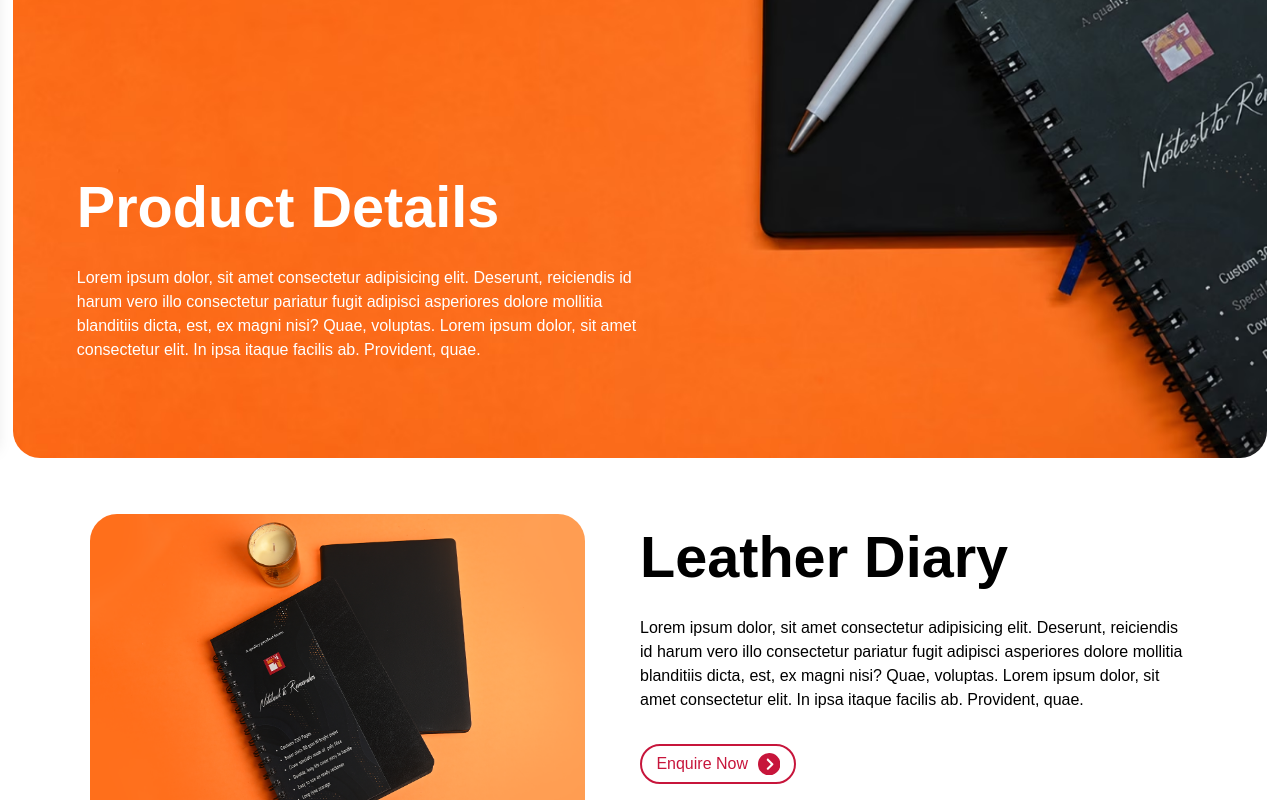
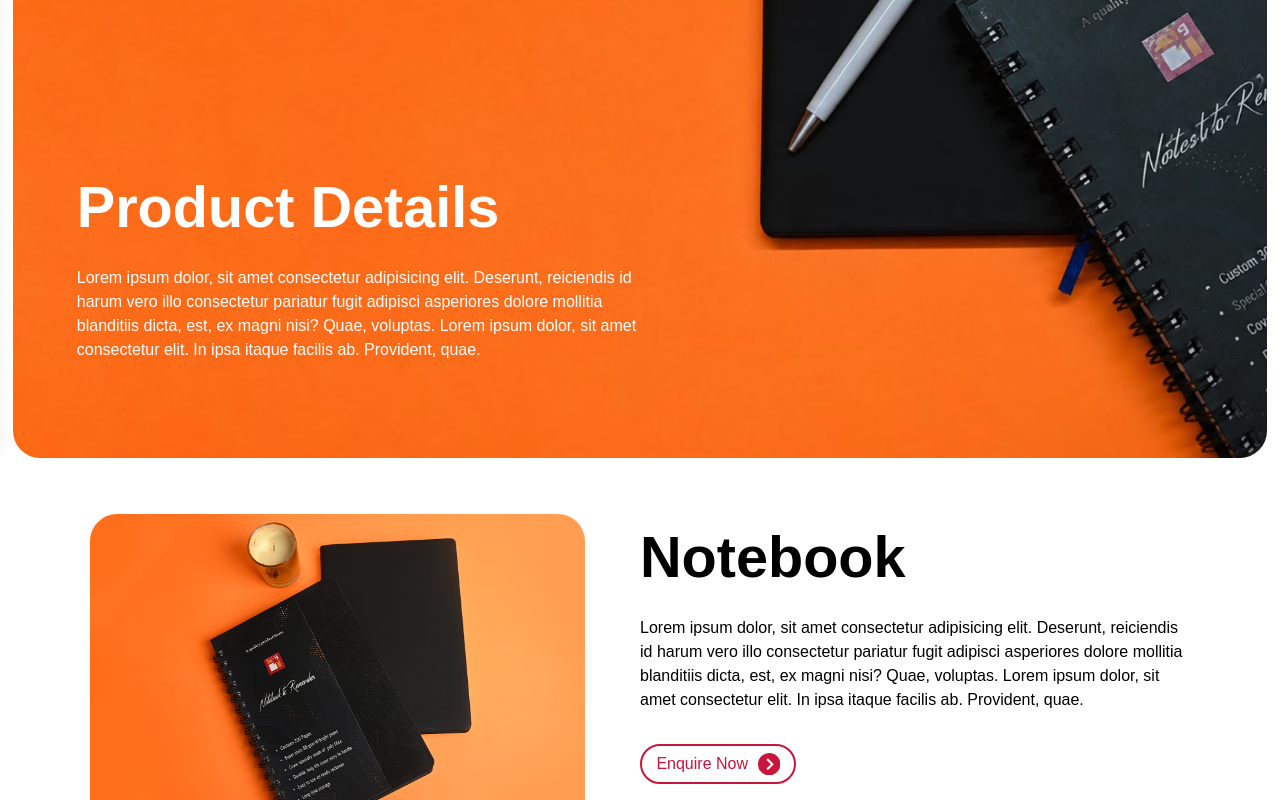
Before and after one commit to josephpal27/classic-india, a Next.js app: page /products/notebook in a window 1280 px wide. Shown: the part 357-1157 px from the top of the page. Built offline with nearby package versions, Linux system fonts and the light colour scheme; a web font is replaced by a local one.

Commit message:
Product Gallery Updated

```diff
--- a/src/components/products/ProductGallery.jsx
+++ b/src/components/products/ProductGallery.jsx
@@ -57,7 +57,7 @@ const ProductGallery = ({ product }) => {
                 w-[50%]
             ">
                 <h2>
-                    Leather Diary
+                    {product.title}
                 </h2>
                 <p className="
                     mt-[1rem]
```
